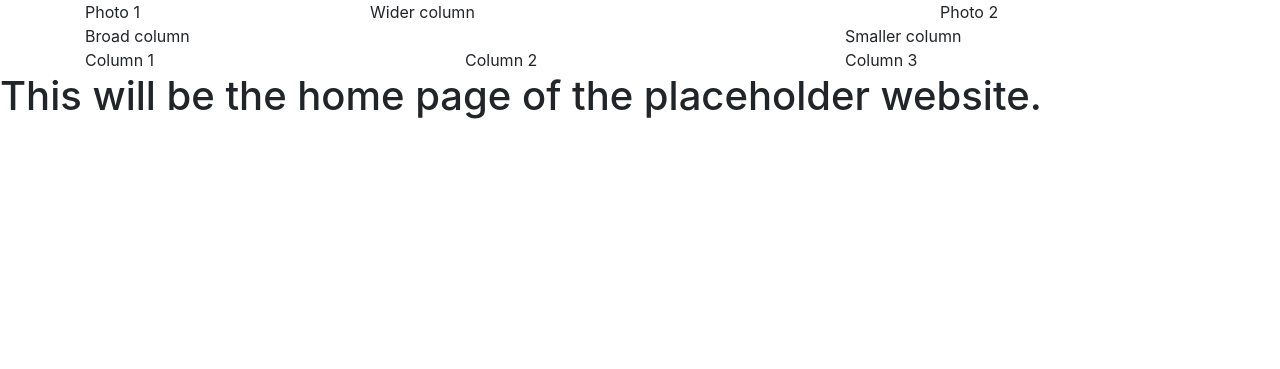
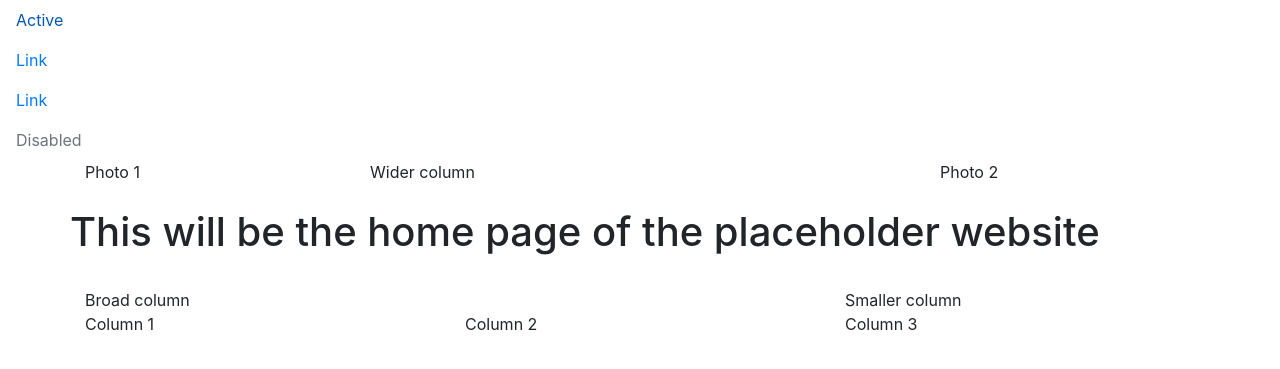
Before and after one commit to Jethet/project-elevador, a Django app: page / in a window 1280 px wide. Shown: the top 369 px of the page. Run offline with Django 3.2, Linux system fonts and the light colour scheme; some libraries are stand-ins or nearby versions.

Commit message:
Test nav on the left

```diff
--- a/placeholder/templates/home.html
+++ b/placeholder/templates/home.html
@@ -11,6 +11,20 @@
   </head>
 
   <header>
+    <ul class="nav flex-column">
+      <li class="nav-item">
+        <a class="nav-link active" href="#">Active</a>
+      </li>
+      <li class="nav-item">
+        <a class="nav-link" href="#">Link</a>
+      </li>
+      <li class="nav-item">
+        <a class="nav-link" href="#">Link</a>
+      </li>
+      <li class="nav-item">
+        <a class="nav-link disabled" href="#" tabindex="-1" aria-disabled="true">Disabled</a>
+      </li>
+    </ul>
 
   </header>
 
@@ -26,6 +40,11 @@
           Photo 2
         </div>
       </div>
+      <br>
+      <div class="row">
+        <h1>This will be the home page of the placeholder website</h1>
+      </div>
+      <br>
       <div class="row">
         <div class="col-8">
           Broad column
@@ -47,7 +66,7 @@
       </div>
     </div>
 
-    <h1>This will be the home page of the placeholder website.</h1>
+
 
     <script src="https://code.jquery.com/jquery-3.3.1.slim.min.js" integrity="sha384-q8i/X+965DzO0rT7abK41JStQIAqVgRVzpbzo5smXKp4YfRvH+8abtTE1Pi6jizo" crossorigin="anonymous"></script>
     <script src="https://cdnjs.cloudflare.com/ajax/libs/popper.js/1.14.7/umd/popper.min.js" integrity="sha384-UO2eT0CpHqdSJQ6hJty5KVphtPhzWj9WO1clHTMGa3JDZwrnQq4sF86dIHNDz0W1" crossorigin="anonymous"></script>
```
